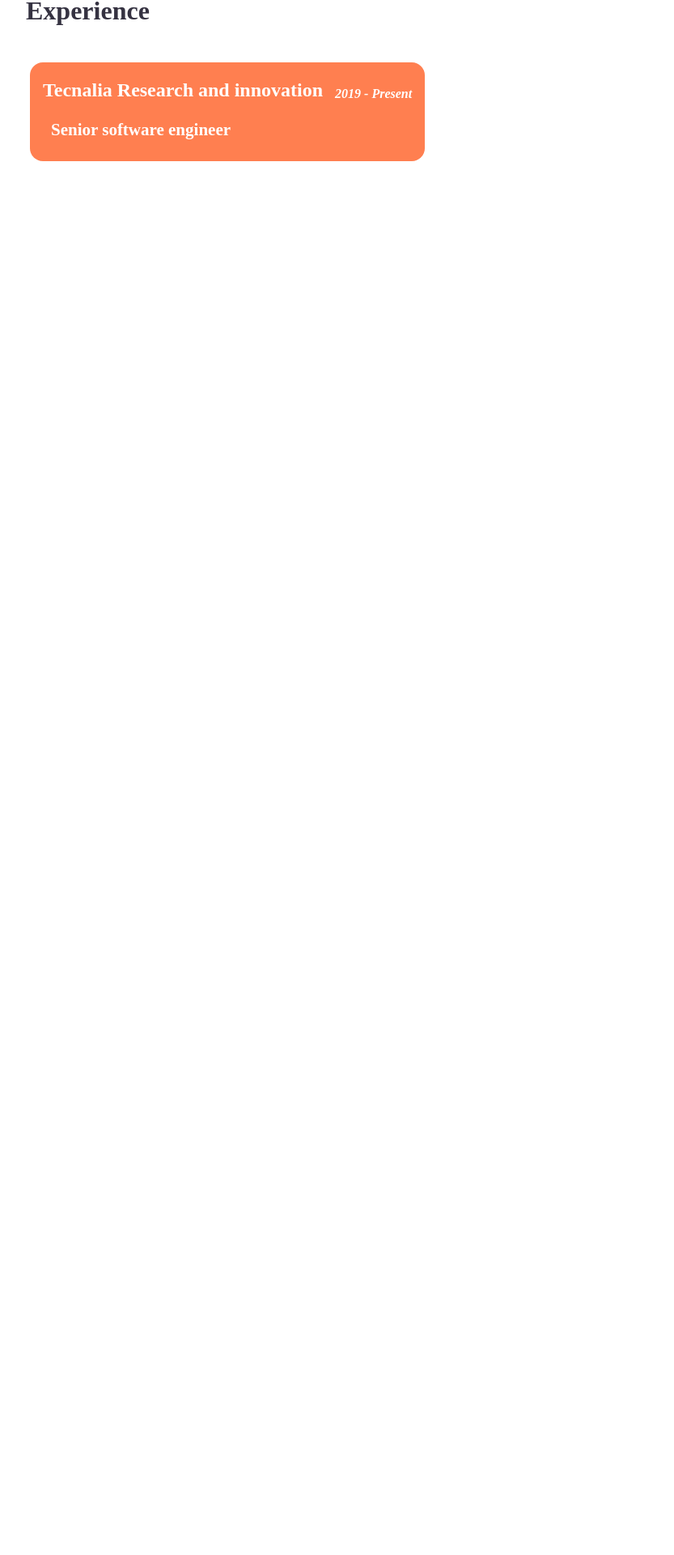
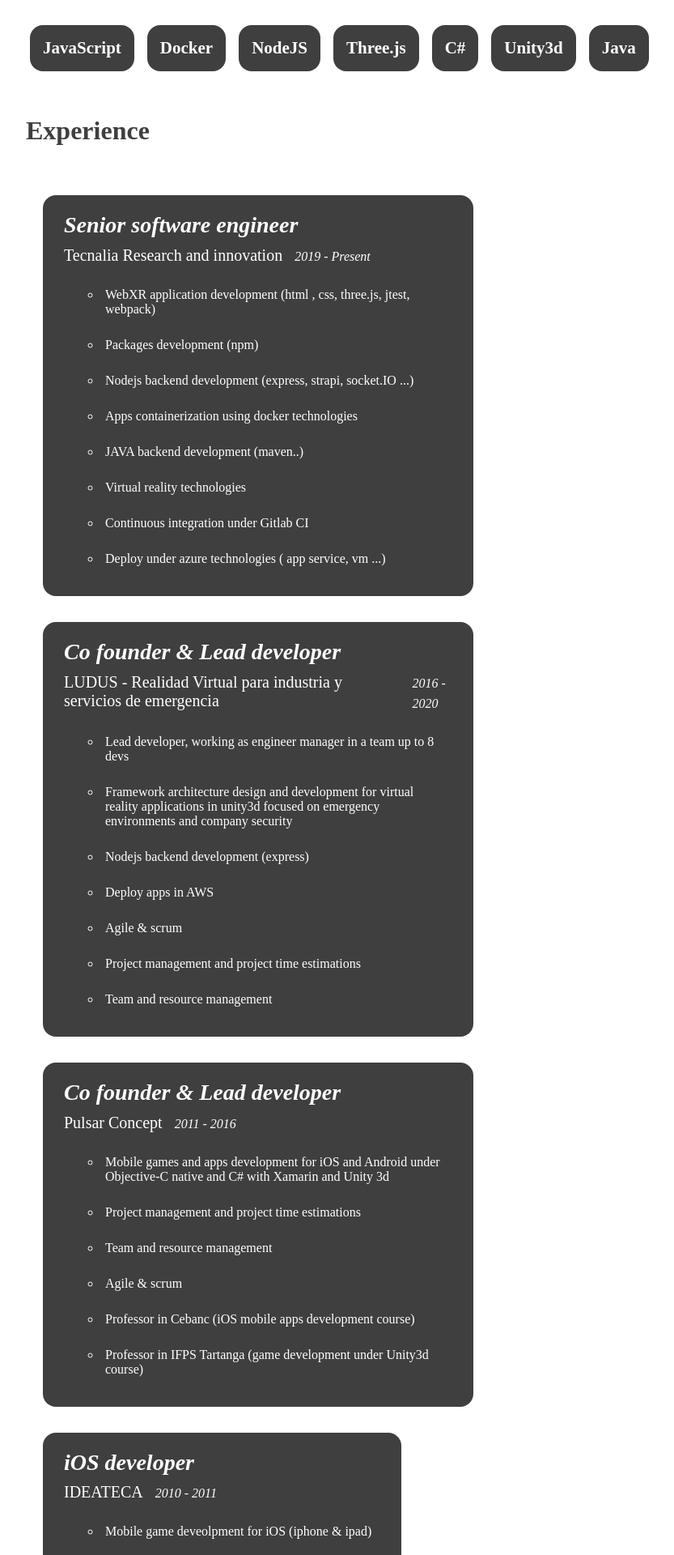
Before and after one commit to jonlo/personal-website, a React (Create React App) app: page / in a window 1280 px wide. Shown: the part 785-2705 px from the top of the page at 81% size, without its empty margins (304-1137 px from the left). Before the commit the page ends 1053 px from the top, so only its background shows below. Built offline with nearby package versions, Linux system fonts and the light colour scheme; a web font is replaced by a local one.

Commit message:
experience added

```diff
--- a/src/components/App.css
+++ b/src/components/App.css
@@ -7,7 +7,7 @@
 body {
   /* background-color: #686de0; */
   font-family: "Source Serif Pro", "Times New Roman", serif;
-  color: rgb(53, 50, 65);
+  color: rgb(63, 63, 63);
   display: flex;
   flex-direction: column;
   overflow: visible;
--- a/src/components/about.css
+++ b/src/components/about.css
@@ -1,9 +1,10 @@
 .About {
 	display: flex;
-	font-style: light;
+	font-weight: 400;
 	flex-direction: column;
 	align-items: left;
 	justify-content: left;
-	font-size: calc(2px + 2vmin);
+	font-size: 1.5rem;
 	top: 0;
+	max-width: 1000px;
 }
--- a/src/components/about.js
+++ b/src/components/about.js
@@ -7,7 +7,7 @@
 		return (
 			<div className="About">
 				<p>
-					Senior software engineer, I am enthusiast about programming and learning new technologies.
+					I am enthusiast about programming and learning new technologies.
 					I am a generalistic software engineer who has worked with many technologies and programming languages.
 					From mobile devices (IOS,xamarin), stand-alone developments (unity3d) to web technologies (nodejs, java, three js, webpack, maven....) i have work in many projects with different tech stacks.
 					I am a team player & detail-oriented with strong object oriented programming knowledge and I like to apply clean code principles to my developments.
--- a/src/components/experience.css
+++ b/src/components/experience.css
@@ -4,25 +4,29 @@
   top: 0;
 }
 
-.Experience ul {
+.Experience-list {
   list-style: none;
   padding: 5px;
   margin: 0;
   display: flex;
   align-items: left;
   justify-content: left;
+  display: flex;
+  flex-direction: column;
   /* margin: 10px; */
 }
 
 .Experience li {
   font-size: calc(5px + 2vmin);
   width: fit-content;
-  background-color: coral;
+  background-color: rgb(63, 63, 63);
   margin-right: 1rem;
   padding: 1rem;
   border-radius: 1rem;
   color: white;
   font-weight: 600;
+  max-width: 500px;
+  margin : 1rem;
 }
 
 .experience-header {
@@ -30,25 +34,37 @@
   flex-direction: row;
 }
 
-.Experience h4 {
+.Experience h3 {
   font-weight: 900;
   font-style: black;
-  font-size: 1.5rem;
+  font-size: 1.75rem;
+  margin-top: 5px;
+  margin-bottom: 5px;
+  margin-left: 10px;
+}
+
+.Experience h4 {
+  font-weight: 400;
+  font-style: black;
+  font-size: 1.25rem;
   margin-top: 5px;
   margin-bottom: 5px;
   margin-right: 15px;
+  margin-left: 10px;
 }
 
 .Experience h5 {
-  font-weight: 900;
+  font-weight: 400;
   font-style: black;
   font-size: 1rem;
   margin-top: 5px;
   margin-bottom: 5px;
-  line-height: 35px;
+  line-height: 25px;
 }
 
-.Experience p {
-
-	margin: 10px;
-  }
+.Task-list li{
+  font-weight: 400;
+  font-style: black;
+  font-size: 1rem;
+  padding: 5px
+}
--- a/src/components/experience.js
+++ b/src/components/experience.js
@@ -12,14 +12,19 @@
 		return (
 			<div className="Experience">
 				<h2>Experience</h2>
-				<ul>
+				<ul className='Experience-list'>
 					{this.props.experience.map((experience, index) => {
 						return <li key={index}>
+							<h3> {experience.position}</h3>
 							<div className='experience-header'>
 								<h4>{experience.company}</h4>
 								<h5><i>{experience.from} - {experience.to} </i></h5>
 							</div>
-							<p> {experience.position}</p>
+							<ul className='Task-list'>
+								{experience.tasks.map((task, index) => {
+									return <li key={index}> {task}</li>;
+								})}
+							</ul>
 						</li>;
 					})}
 				</ul>
--- a/src/components/skills.css
+++ b/src/components/skills.css
@@ -8,6 +8,7 @@
 	list-style: none;
 	padding: 5px;
 	margin:0;
+	margin-bottom: 40px;
 	display: flex;
 	align-items: left;
 	justify-content: left;
@@ -17,7 +18,7 @@
 .Skills li{
 	font-size: calc(5px + 2vmin);
 	width:fit-content;
-	background-color: coral;
+	background-color:rgb(63, 63, 63);
 	margin-right: 1rem;
 	padding:1rem;
 	border-radius: 1rem;
--- a/src/data/resume.json
+++ b/src/data/resume.json
@@ -52,6 +52,54 @@
 				"Continuous integration under Gitlab CI",
 				"Deploy under azure technologies ( app service, vm ...)"
 			]
+		},
+		{
+			"company": "LUDUS - Realidad Virtual para industria y servicios de emergencia",
+			"position": "Co founder &  Lead developer",
+			"from": "2016",
+			"to": "2020",
+			"tasks": [
+				"Lead developer, working as engineer manager in a team up to 8 devs",
+				"Framework architecture design and development for virtual reality applications in unity3d focused on emergency environments and company security",
+				"Nodejs backend development (express)",
+				"Deploy apps in AWS",
+				"Agile & scrum",
+				"Project management and project time estimations",
+				"Team and resource management"
+			]
+		},
+		{
+			"company": "Pulsar Concept",
+			"position": "Co founder &  Lead developer",
+			"from": "2011",
+			"to": "2016",
+			"tasks": [
+				"Mobile games and apps development for iOS and Android  under Objective-C native and C# with Xamarin and Unity 3d",
+				"Project management and project time estimations",
+				"Team and resource management",
+				"Agile  & scrum",
+				"Professor in Cebanc (iOS mobile apps development course)",
+				"Professor in IFPS Tartanga (game development under Unity3d course)"
+			]
+		},
+		{
+			"company": "IDEATECA",
+			"position": "iOS developer",
+			"from": "2010",
+			"to": "2011",
+			"tasks": [
+				"Mobile game deveolpment for iOS (iphone & ipad)",
+				"Objective-C"
+			]
+		},
+		{
+			"company": "Campusdeportivo",
+			"position": ".Net Developer junior",
+			"from": "2006",
+			"to": "2007",
+			"tasks": [
+				"Web development C# & asp .NET"
+			]
 		}
 	]
 }
```
